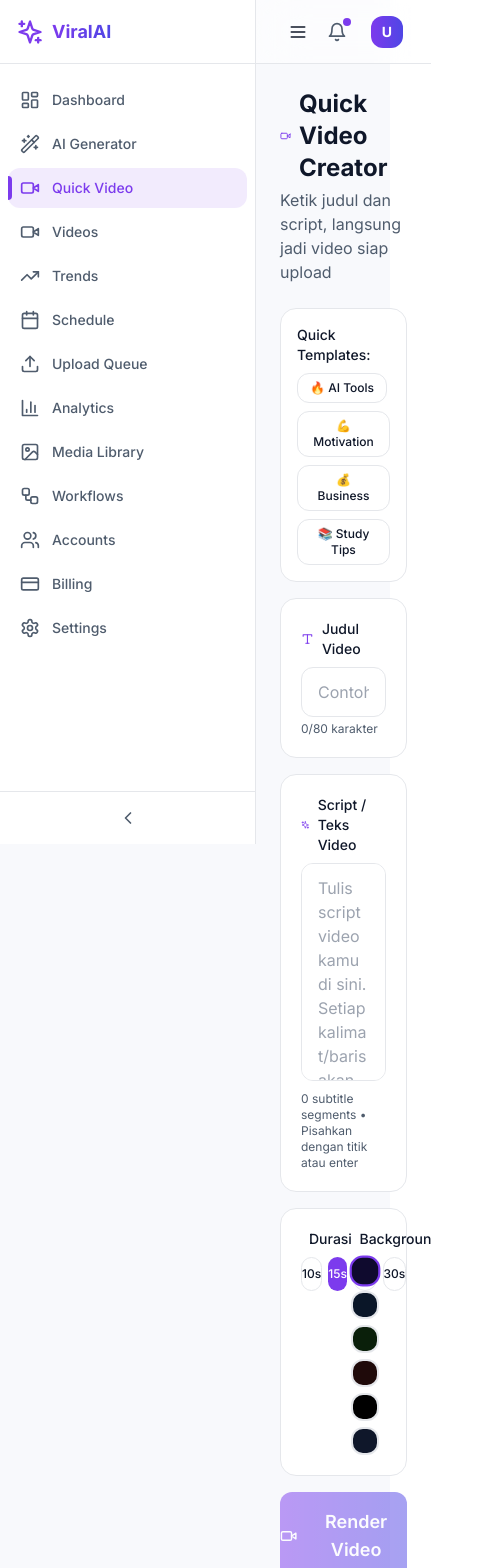
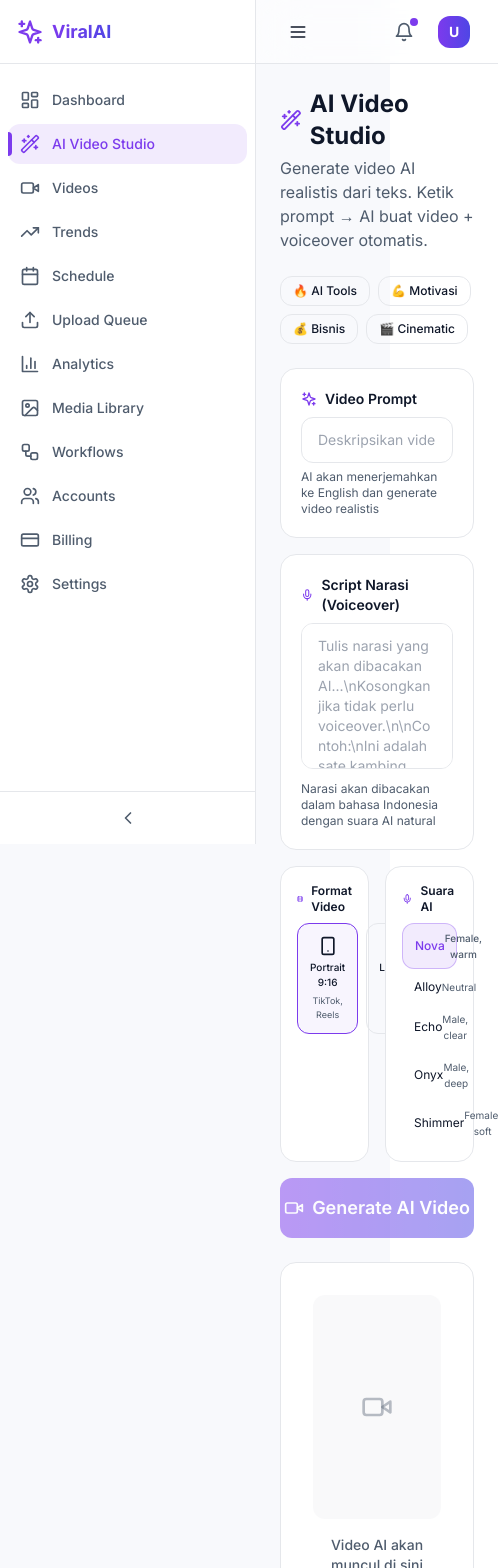
Before and after one commit to nufanaswebservice-bdg/nuviral, a Next.js app in the folder frontend/: page /dashboard/quick-video in a window 390 px wide. Shown: the top 1568 px of the page, 498 px wide, since content can reach past the window. Built offline with nearby package versions, Linux system fonts and the light colour scheme.

Commit message:
Redesign: AI Video Studio - merged page, portrait/landscape, no background, powerful UI

```diff
--- a/frontend/src/app/(dashboard)/dashboard/quick-video/page.tsx
+++ b/frontend/src/app/(dashboard)/dashboard/quick-video/page.tsx
@@ -8,75 +8,55 @@
   Download,
   Loader2,
   Sparkles,
-  Play,
   RotateCcw,
-  Clock,
   Type,
-  Palette,
+  Mic,
+  Film,
+  Smartphone,
+  Monitor,
+  Wand2,
 } from 'lucide-react';
 
-const bgPresets = [
-  { id: 'dark_purple', label: 'Dark Purple', color: '0x0f0a2e', accent: '0x7c3aed' },
-  { id: 'dark_blue', label: 'Dark Blue', color: '0x0a1628', accent: '0x3b82f6' },
-  { id: 'dark_green', label: 'Dark Green', color: '0x0a1f0a', accent: '0x22c55e' },
-  { id: 'dark_red', label: 'Dark Red', color: '0x1f0a0a', accent: '0xef4444' },
-  { id: 'pure_black', label: 'Pure Black', color: '0x000000', accent: '0xffffff' },
-  { id: 'midnight', label: 'Midnight', color: '0x0f172a', accent: '0xf59e0b' },
+const voiceOptions = [
+  { id: 'nova', label: 'Nova', desc: 'Female, warm' },
+  { id: 'alloy', label: 'Alloy', desc: 'Neutral' },
+  { id: 'echo', label: 'Echo', desc: 'Male, clear' },
+  { id: 'onyx', label: 'Onyx', desc: 'Male, deep' },
+  { id: 'shimmer', label: 'Shimmer', desc: 'Female, soft' },
 ];
 
-const durationOptions = [10, 15, 20, 30];
-
-const scriptTemplates = [
-  {
-    label: '🔥 AI Tools',
-    title: '5 AI Tools That Will Replace You',
-    script: 'Stop scrolling.\nThese 5 AI tools will change everything.\n1. ChatGPT builds websites in seconds.\n2. Midjourney creates photorealistic images.\n3. ElevenLabs clones any voice.\n4. Runway ML makes Hollywood videos.\n5. The scariest one can replace your job.\nFollow for more AI updates.',
-  },
-  {
-    label: '💪 Motivation',
-    title: "You're Not Lazy, You're Scared",
-    script: "You're not lazy.\nI need you to hear this.\nThat thing you've been putting off?\nYou're not avoiding it because you're lazy.\nYou're scared of what happens if you try.\nBut fear and excitement feel the same.\nSo maybe you're not scared.\nMaybe you're excited.\nGo do the thing. Now.",
-  },
-  {
-    label: '💰 Business',
-    title: 'I Made $10K in 30 Days',
-    script: "I made $10,000 last month.\nNo dropshipping. No crypto.\nIt's AI automation services.\nStep 1: Learn ChatGPT and Zapier.\nStep 2: Reach out to 50 businesses.\nStep 3: Offer to automate their work.\nI charge $2,000 per client.\nGot 5 clients in month one.\nThe opportunity is massive.",
-  },
-  {
-    label: '📚 Study Tips',
-    title: 'Remember Everything You Read',
-    script: "You're studying wrong.\nHere's how to remember 90% of what you read.\nIt's called the Feynman Technique.\nStep 1: Read the topic once.\nStep 2: Explain it like teaching a 5 year old.\nStep 3: Find where you got stuck.\nStep 4: Go back and fill the gaps.\nThis changed my grades forever.",
-  },
+const templates = [
+  { label: '🔥 AI Tools', title: '5 AI Tools Yang Akan Mengubah Hidupmu', script: 'Stop scrolling.\nIni 5 AI tools yang akan mengubah hidupmu.\nNomor 1: ChatGPT bisa buat website dalam hitungan detik.\nNomor 2: Midjourney buat gambar fotorealistis.\nNomor 3: ElevenLabs bisa kloning suara siapapun.\nNomor 4: Runway ML buat video kualitas Hollywood.\nNomor 5: Yang paling menakutkan, bisa menggantikan pekerjaanmu.\nFollow untuk update AI terbaru.' },
+  { label: '💪 Motivasi', title: 'Kamu Bukan Malas, Kamu Takut', script: 'Kamu bukan malas.\nDengarkan ini baik-baik.\nHal yang selama ini kamu tunda?\nBukan karena kamu malas.\nTapi karena kamu takut.\nTakut gagal. Takut berhasil. Takut berubah.\nTapi tahukah kamu?\nRasa takut dan semangat itu rasanya sama.\nJadi mungkin kamu bukan takut.\nMungkin kamu sedang bersemangat.\nLakukan sekarang.' },
+  { label: '💰 Bisnis', title: 'Cara Dapat 10 Juta Dalam 30 Hari', script: 'Saya dapat 10 juta bulan lalu.\nBukan dropship. Bukan crypto.\nIni jasa AI automation.\nLangkah 1: Pelajari ChatGPT dan Zapier.\nLangkah 2: Hubungi 50 bisnis lokal.\nLangkah 3: Tawarkan otomasi email dan customer service mereka.\nSaya charge 2 juta per klien.\nDapat 5 klien di bulan pertama.\nPeluangnya masih sangat besar.' },
+  { label: '🎬 Cinematic', title: 'Cyberpunk City at Night', script: 'A futuristic cyberpunk city at night.\nNeon lights reflecting on wet streets.\nFlying cars passing between massive skyscrapers.\nRain falling through holographic advertisements.\nA lone figure walking through the crowd.\nThe future is here.' },
 ];
 
 export default function QuickVideoPage() {
   const [title, setTitle] = useState('');
   const [script, setScript] = useState('');
-  const [duration, setDuration] = useState(15);
-  const [bgPreset, setBgPreset] = useState('dark_purple');
+  const [voice, setVoice] = useState('nova');
+  const [format, setFormat] = useState<'portrait' | 'landscape'>('portrait');
   const [isRendering, setIsRendering] = useState(false);
   const [renderProgress, setRenderProgress] = useState(0);
+  const [renderStage, setRenderStage] = useState('');
   const [videoUrl, setVideoUrl] = useState<string | null>(null);
 
-  const selectedBg = bgPresets.find(b => b.id === bgPreset) || bgPresets[0];
-
   const handleRender = async () => {
-    if (!title.trim() || !script.trim()) {
-      toast.error('Isi judul dan script terlebih dahulu');
-      return;
-    }
+    if (!title.trim()) { toast.error('Masukkan judul video'); return; }
 
     setIsRendering(true);
-    setRenderProgress(10);
+    setRenderProgress(5);
+    setRenderStage('Translating prompt...');
     setVideoUrl(null);
 
-    // Simulate progress (AI generation takes 2-5 minutes)
     const progressInterval = setInterval(() => {
       setRenderProgress(prev => {
-        if (prev < 30) return prev + 3;      // Fast at start
-        if (prev < 60) return prev + 1.5;    // Slower in middle
-        if (prev < 80) return prev + 0.5;    // Very slow near end
-        return prev;                          // Stop at 80, wait for real completion
+        if (prev < 20) { setRenderStage('🌐 Translating & enhancing prompt...'); return prev + 2; }
+        if (prev < 50) { setRenderStage('🎬 AI generating video frames...'); return prev + 0.8; }
+        if (prev < 70) { setRenderStage('🎙️ Generating voiceover...'); return prev + 1; }
+        if (prev < 80) { setRenderStage('🔗 Merging video + audio...'); return prev + 0.5; }
+        return prev;
       });
     }, 2000);
 
@@ -86,9 +66,10 @@
         headers: { 'Content-Type': 'application/json' },
         body: JSON.stringify({
           title: title.trim(),
-          script: script.trim(),
-          duration,
-          voice: 'nova',
+          script: script.trim() || title.trim(),
+          prompt: title.trim(),
+          voice,
+          format,
         }),
       });
 
@@ -100,17 +81,19 @@
       }
 
       setRenderProgress(95);
+      setRenderStage('📥 Downloading video...');
 
       const blob = await response.blob();
       const url = URL.createObjectURL(blob);
       setVideoUrl(url);
       setRenderProgress(100);
-      const isAudio = (response.headers.get('content-type') || '').includes('audio');
-      toast.success(isAudio ? 'AI Voiceover berhasil dibuat! 🎙️' : 'Video berhasil dibuat! 🎬');
+      setRenderStage('✅ Done!');
+      toast.success('Video AI berhasil dibuat! 🎬');
     } catch (err: any) {
       clearInterval(progressInterval);
       toast.error(`Gagal: ${err.message}`);
       setRenderProgress(0);
+      setRenderStage('');
     } finally {
       setIsRendering(false);
     }
@@ -120,17 +103,17 @@
     if (!videoUrl) return;
     const link = document.createElement('a');
     link.href = videoUrl;
-    link.download = `${title.replace(/[^a-zA-Z0-9 ]/g, '').replace(/\s+/g, '-')}.mp4`;
+    link.download = `nuviral-${title.replace(/[^a-zA-Z0-9 ]/g, '').replace(/\s+/g, '-')}.mp4`;
     document.body.appendChild(link);
     link.click();
     document.body.removeChild(link);
     toast.success('Video downloaded!');
   };
 
-  const handleTemplate = (template: typeof scriptTemplates[0]) => {
-    setTitle(template.title);
-    setScript(template.script);
-    toast.success(`Template "${template.label}" loaded`);
+  const handleTemplate = (t: typeof templates[0]) => {
+    setTitle(t.title);
+    setScript(t.script);
+    toast.success('Template loaded');
   };
 
   const handleReset = () => {
@@ -138,120 +121,109 @@
     setScript('');
     setVideoUrl(null);
     setRenderProgress(0);
+    setRenderStage('');
   };
-
-  // Count sentences for preview
-  const sentences = script.split(/[.\n!?]+/).filter(s => s.trim().length > 2);
 
   return (
     <div className="space-y-6">
+      {/* Header */}
       <div>
         <h1 className="text-2xl font-bold flex items-center gap-2">
-          <Video className="h-6 w-6 text-primary" />
-          Quick Video Creator
+          <Wand2 className="h-6 w-6 text-primary" />
+          AI Video Studio
         </h1>
-        <p className="text-muted-foreground mt-1">Ketik judul dan script, langsung jadi video siap upload</p>
+        <p className="text-muted-foreground mt-1">Generate video AI realistis dari teks. Ketik prompt → AI buat video + voiceover otomatis.</p>
       </div>
 
-      <div className="grid lg:grid-cols-2 gap-6">
-        {/* Left: Input */}
-        <div className="space-y-4">
       {/* Templates */}
-          <div className="p-4 rounded-2xl border border-border bg-card">
-            <p className="text-sm font-medium mb-2">Quick Templates:</p>
       <div className="flex flex-wrap gap-2">
-              {scriptTemplates.map((t) => (
-                <button
-                  key={t.label}
-                  onClick={() => handleTemplate(t)}
-                  className="px-3 py-1.5 rounded-lg text-xs font-medium border border-border hover:border-primary/50 hover:bg-primary/5 transition"
-                >
+        {templates.map((t) => (
+          <button key={t.label} onClick={() => handleTemplate(t)} className="px-3 py-1.5 rounded-lg text-xs font-medium border border-border hover:border-primary/50 hover:bg-primary/5 transition">
             {t.label}
           </button>
         ))}
       </div>
-          </div>
 
-          {/* Title Input */}
+      <div className="grid lg:grid-cols-5 gap-6">
+        {/* Left: Input (3 cols) */}
+        <div className="lg:col-span-3 space-y-4">
+          {/* Prompt / Title */}
           <div className="p-5 rounded-2xl border border-border bg-card">
-            <label className="text-sm font-medium mb-2 block flex items-center gap-2">
-              <Type className="h-4 w-4 text-primary" />
-              Judul Video
+            <label className="text-sm font-semibold mb-2 block flex items-center gap-2">
+              <Sparkles className="h-4 w-4 text-primary" />
+              Video Prompt
             </label>
             <input
               type="text"
               value={title}
               onChange={(e) => setTitle(e.target.value)}
-              placeholder="Contoh: 5 AI Tools That Will Replace You"
-              className="w-full px-4 py-3 rounded-xl border border-border bg-background focus:border-primary focus:ring-1 focus:ring-primary outline-none transition"
-              maxLength={80}
+              placeholder="Deskripsikan video yang ingin dibuat... (contoh: sate kambing terbakar di atas bara api)"
+              className="w-full px-4 py-3 rounded-xl border border-border bg-background focus:border-primary focus:ring-1 focus:ring-primary outline-none transition text-sm"
             />
-            <p className="text-xs text-muted-foreground mt-1">{title.length}/80 karakter</p>
+            <p className="text-xs text-muted-foreground mt-1.5">AI akan menerjemahkan ke English dan generate video realistis</p>
           </div>
 
-          {/* Script Input */}
+          {/* Script / Voiceover Text */}
           <div className="p-5 rounded-2xl border border-border bg-card">
-            <label className="text-sm font-medium mb-2 block flex items-center gap-2">
-              <Sparkles className="h-4 w-4 text-primary" />
-              Script / Teks Video
+            <label className="text-sm font-semibold mb-2 block flex items-center gap-2">
+              <Mic className="h-4 w-4 text-primary" />
+              Script Narasi (Voiceover)
             </label>
             <textarea
               value={script}
               onChange={(e) => setScript(e.target.value)}
-              placeholder={"Tulis script video kamu di sini.\nSetiap kalimat/baris akan muncul sebagai subtitle.\n\nContoh:\nStop scrolling.\nIni 5 AI tools yang akan mengubah hidupmu.\n1. ChatGPT bisa buat website.\n2. Midjourney buat gambar realistis.\nFollow untuk tips AI lainnya."}
-              rows={8}
-              className="w-full px-4 py-3 rounded-xl border border-border bg-background focus:border-primary focus:ring-1 focus:ring-primary outline-none transition resize-none"
+              placeholder="Tulis narasi yang akan dibacakan AI...\nKosongkan jika tidak perlu voiceover.\n\nContoh:\nIni adalah sate kambing terbakar.\nDipanggang di atas bara api selama 30 menit.\nBumbu kacang melimpah."
+              rows={6}
+              className="w-full px-4 py-3 rounded-xl border border-border bg-background focus:border-primary focus:ring-1 focus:ring-primary outline-none transition resize-none text-sm"
             />
-            <p className="text-xs text-muted-foreground mt-1">
-              {sentences.length} subtitle segments • Pisahkan dengan titik atau enter
-            </p>
+            <p className="text-xs text-muted-foreground mt-1.5">Narasi akan dibacakan dalam bahasa Indonesia dengan suara AI natural</p>
           </div>
 
-          {/* Settings */}
-          <div className="p-5 rounded-2xl border border-border bg-card">
+          {/* Settings Row */}
           <div className="grid grid-cols-2 gap-4">
-              {/* Duration */}
-              <div>
-                <label className="text-sm font-medium mb-2 block flex items-center gap-2">
-                  <Clock className="h-4 w-4 text-primary" />
-                  Durasi
+            {/* Format */}
+            <div className="p-4 rounded-2xl border border-border bg-card">
+              <label className="text-xs font-semibold mb-2 block flex items-center gap-2">
+                <Film className="h-3.5 w-3.5 text-primary" />
+                Format Video
               </label>
-                <div className="flex gap-1.5">
-                  {durationOptions.map((d) => (
+              <div className="flex gap-2">
                 <button
-                      key={d}
-                      onClick={() => setDuration(d)}
-                      className={`flex-1 py-2 rounded-lg text-xs font-medium transition ${
-                        duration === d
-                          ? 'bg-primary text-white'
-                          : 'border border-border hover:border-primary/50'
-                      }`}
+                  onClick={() => setFormat('portrait')}
+                  className={`flex-1 flex flex-col items-center gap-1 p-3 rounded-xl border transition ${format === 'portrait' ? 'border-primary bg-primary/5' : 'border-border hover:border-primary/30'}`}
                 >
-                      {d}s
+                  <Smartphone className="h-5 w-5" />
+                  <span className="text-[10px] font-medium">Portrait 9:16</span>
+                  <span className="text-[9px] text-muted-foreground">TikTok, Reels</span>
                 </button>
-                  ))}
+                <button
+                  onClick={() => setFormat('landscape')}
+                  className={`flex-1 flex flex-col items-center gap-1 p-3 rounded-xl border transition ${format === 'landscape' ? 'border-primary bg-primary/5' : 'border-border hover:border-primary/30'}`}
+                >
+                  <Monitor className="h-5 w-5" />
+                  <span className="text-[10px] font-medium">Landscape 16:9</span>
+                  <span className="text-[9px] text-muted-foreground">YouTube</span>
+                </button>
               </div>
             </div>
 
-              {/* Background */}
-              <div>
-                <label className="text-sm font-medium mb-2 block flex items-center gap-2">
-                  <Palette className="h-4 w-4 text-primary" />
-                  Background
+            {/* Voice */}
+            <div className="p-4 rounded-2xl border border-border bg-card">
+              <label className="text-xs font-semibold mb-2 block flex items-center gap-2">
+                <Mic className="h-3.5 w-3.5 text-primary" />
+                Suara AI
               </label>
-                <div className="flex gap-1.5 flex-wrap">
-                  {bgPresets.map((bg) => (
+              <div className="space-y-1">
+                {voiceOptions.map((v) => (
                   <button
-                      key={bg.id}
-                      onClick={() => setBgPreset(bg.id)}
-                      title={bg.label}
-                      className={`w-7 h-7 rounded-lg border-2 transition ${
-                        bgPreset === bg.id ? 'border-primary scale-110' : 'border-border'
-                      }`}
-                      style={{ backgroundColor: `#${bg.color.replace('0x', '')}` }}
-                    />
+                    key={v.id}
+                    onClick={() => setVoice(v.id)}
+                    className={`w-full flex items-center justify-between px-3 py-1.5 rounded-lg text-xs transition ${voice === v.id ? 'bg-primary/10 border border-primary/30 text-primary font-medium' : 'hover:bg-muted/50'}`}
+                  >
+                    <span>{v.label}</span>
+                    <span className="text-[10px] text-muted-foreground">{v.desc}</span>
+                  </button>
                 ))}
-                </div>
               </div>
             </div>
           </div>
@@ -261,124 +233,85 @@
             whileHover={{ scale: 1.01 }}
             whileTap={{ scale: 0.99 }}
             onClick={handleRender}
-            disabled={isRendering || !title.trim() || !script.trim()}
+            disabled={isRendering || !title.trim()}
             className="w-full flex items-center justify-center gap-2 py-4 rounded-xl gradient-primary text-white font-semibold text-lg hover:opacity-90 transition disabled:opacity-50"
           >
             {isRendering ? (
               <>
                 <Loader2 className="h-5 w-5 animate-spin" />
-                {renderProgress < 30 ? 'Starting AI...' : renderProgress < 60 ? 'AI Generating Video...' : renderProgress < 80 ? 'Almost done (2-5 min total)...' : 'Downloading video...'} {renderProgress}%
+                <span className="text-sm">{renderStage} ({renderProgress}%)</span>
               </>
             ) : (
               <>
                 <Video className="h-5 w-5" />
-                Render Video
+                Generate AI Video
               </>
             )}
           </motion.button>
 
-          {/* Progress Bar */}
+          {/* Progress */}
           {isRendering && (
+            <div className="space-y-2">
               <div className="h-2 rounded-full bg-muted overflow-hidden">
-              <motion.div
-                initial={{ width: 0 }}
-                animate={{ width: `${renderProgress}%` }}
-                className="h-full rounded-full gradient-primary"
-              />
+                <motion.div animate={{ width: `${renderProgress}%` }} className="h-full rounded-full gradient-primary transition-all" />
+              </div>
+              <p className="text-xs text-muted-foreground text-center">AI video generation membutuhkan 2-5 menit</p>
             </div>
           )}
         </div>
 
-        {/* Right: Preview & Result */}
-        <div className="space-y-4">
+        {/* Right: Video Preview (2 cols) */}
+        <div className="lg:col-span-2">
+          <div className="sticky top-20">
             {videoUrl ? (
-            <motion.div
-              initial={{ opacity: 0, y: 20 }}
-              animate={{ opacity: 1, y: 0 }}
-              className="space-y-4"
-            >
+              <motion.div initial={{ opacity: 0, y: 10 }} animate={{ opacity: 1, y: 0 }} className="space-y-3">
                 {/* Video Player */}
-              <div className="rounded-2xl border border-border bg-card overflow-hidden">
+                <div className="rounded-2xl overflow-hidden border border-border bg-black">
                   <video
                     src={videoUrl}
                     controls
                     autoPlay
-                  className="w-full aspect-[9/16] max-h-[500px] object-contain bg-black"
+                    className={`w-full ${format === 'portrait' ? 'aspect-[9/16] max-h-[500px]' : 'aspect-video'} object-contain bg-black`}
                   />
                 </div>
 
                 {/* Actions */}
-              <div className="flex gap-3">
+                <div className="flex gap-2">
                   <motion.button
                     whileHover={{ scale: 1.02 }}
                     whileTap={{ scale: 0.98 }}
                     onClick={handleDownload}
-                  className="flex-1 flex items-center justify-center gap-2 py-3 rounded-xl gradient-primary text-white font-medium hover:opacity-90 transition"
+                    className="flex-1 flex items-center justify-center gap-2 py-3 rounded-xl gradient-primary text-white font-medium text-sm"
                   >
                     <Download className="h-4 w-4" />
                     Download MP4
                   </motion.button>
-                <button
-                  onClick={handleReset}
-                  className="flex items-center justify-center gap-2 px-4 py-3 rounded-xl border border-border hover:bg-accent transition"
-                >
+                  <button onClick={handleReset} className="p-3 rounded-xl border border-border hover:bg-accent transition">
                     <RotateCcw className="h-4 w-4" />
                   </button>
                 </div>
 
-              {/* Video Info */}
-              <div className="p-4 rounded-xl bg-muted/50 text-xs space-y-1">
-                <p><span className="text-muted-foreground">Format:</span> MP4 (H.264) • 1080x1920 • 9:16</p>
-                <p><span className="text-muted-foreground">Durasi:</span> {duration} detik</p>
-                <p><span className="text-muted-foreground">Subtitle:</span> {sentences.length} segments</p>
-                <p><span className="text-muted-foreground">Ready for:</span> TikTok, YouTube Shorts, Instagram Reels</p>
+                {/* Info */}
+                <div className="p-3 rounded-xl bg-muted/30 text-[11px] space-y-0.5 text-muted-foreground">
+                  <p>Format: MP4 • {format === 'portrait' ? '1080x1920 (9:16)' : '1920x1080 (16:9)'}</p>
+                  <p>AI Model: Minimax Video-01</p>
+                  <p>Voice: OpenAI TTS-HD ({voice})</p>
+                  <p>Ready for: {format === 'portrait' ? 'TikTok, Instagram Reels, YouTube Shorts' : 'YouTube, Facebook'}</p>
                 </div>
               </motion.div>
             ) : (
-            /* Preview Mockup */
-            <div className="rounded-2xl border border-border bg-card overflow-hidden">
-              <div
-                className="aspect-[9/16] max-h-[500px] relative flex flex-col items-center justify-center p-6"
-                style={{ backgroundColor: `#${selectedBg.color.replace('0x', '')}` }}
-              >
-                {/* Vignette overlay */}
-                <div className="absolute inset-0 bg-[radial-gradient(ellipse_at_center,transparent_40%,rgba(0,0,0,0.6)_100%)]" />
-
-                {/* Title preview */}
-                <div className="relative z-10 text-center">
-                  <p className="text-white font-bold text-lg mb-2">
-                    {title || 'Judul Video Kamu'}
-                  </p>
-                  <p className="text-xs mb-8" style={{ color: `#${selectedBg.accent.replace('0x', '')}` }}>
-                    ViralAI
-                  </p>
+              /* Empty State */
+              <div className="rounded-2xl border border-border bg-card p-8 text-center">
+                <div className={`mx-auto mb-4 rounded-xl bg-muted/50 flex items-center justify-center ${format === 'portrait' ? 'w-32 h-56' : 'w-56 h-32'}`}>
+                  <Video className="h-8 w-8 text-muted-foreground/40" />
                 </div>
-
-                {/* Subtitle preview */}
-                <div className="relative z-10 absolute bottom-20 left-4 right-4 text-center">
-                  <p className="text-white font-bold text-sm bg-black/40 inline-block px-3 py-1 rounded-lg">
-                    {sentences[0] || 'Subtitle akan muncul di sini...'}
-                  </p>
-                </div>
-
-                {/* Progress bar preview */}
-                <div className="absolute bottom-4 left-0 right-0 h-1 bg-white/10">
-                  <div className="h-full w-1/3" style={{ backgroundColor: `#${selectedBg.accent.replace('0x', '')}` }} />
-                </div>
-
-                {/* Counter */}
-                <div className="absolute top-4 left-4 text-white/50 text-xs">
-                  1/{sentences.length || 1}
-                </div>
-              </div>
-
-              <div className="p-3 border-t border-border text-center">
-                <p className="text-xs text-muted-foreground">Preview • Klik "Render Video" untuk membuat</p>
-              </div>
+                <p className="text-sm font-medium text-muted-foreground">Video AI akan muncul di sini</p>
+                <p className="text-xs text-muted-foreground/60 mt-1">Ketik prompt lalu klik Generate</p>
               </div>
             )}
           </div>
         </div>
       </div>
+    </div>
   );
 }
--- a/frontend/src/components/dashboard/sidebar.tsx
+++ b/frontend/src/components/dashboard/sidebar.tsx
@@ -28,8 +28,7 @@
 
 const menuItems = [
   { icon: LayoutDashboard, label: 'Dashboard', href: '/dashboard' },
-  { icon: Wand2, label: 'AI Generator', href: '/dashboard/ai-generator' },
-  { icon: Video, label: 'Quick Video', href: '/dashboard/quick-video' },
+  { icon: Wand2, label: 'AI Video Studio', href: '/dashboard/quick-video' },
   { icon: Video, label: 'Videos', href: '/dashboard/videos' },
   { icon: TrendingUp, label: 'Trends', href: '/dashboard/trends' },
   { icon: Calendar, label: 'Schedule', href: '/dashboard/schedule' },
```
Lines whose indentation alone changed are shown as unchanged.
